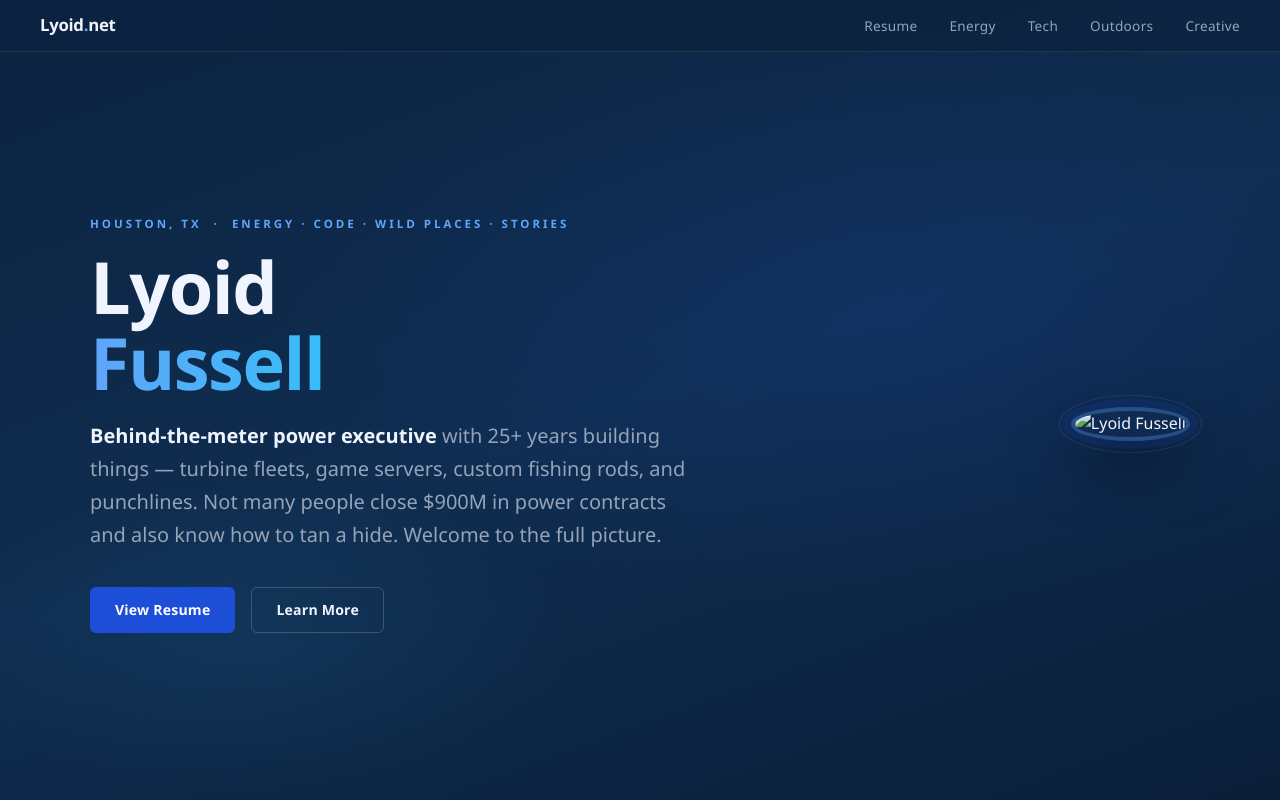
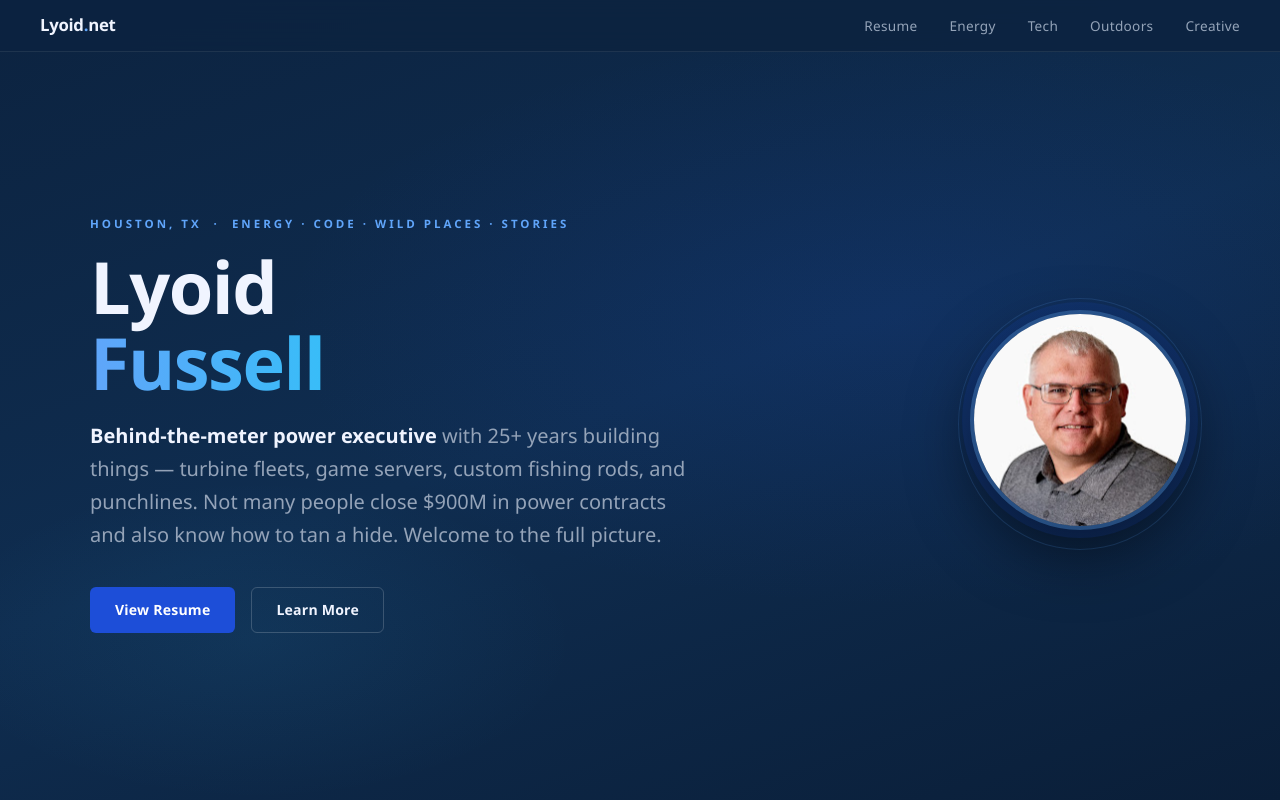
Before and after one commit to ChimeraDrops/lyoidnet, a plain HTML site: page index.html in a window 1280 px wide. Shown: the top 800 px of the page. Drawn offline with Linux system fonts and the light colour scheme.

Commit message:
Fix photo

```diff
--- a/index.html
+++ b/index.html
@@ -300,7 +300,7 @@
         </div>
       </div>
       <div class="hero-photo-wrap">
-        <img src="../Lyoid.png" alt="Lyoid Fussell" class="hero-photo" />
+        <img src="img/Lyoid.png" alt="Lyoid Fussell" class="hero-photo" />
         <div class="hero-photo-ring"></div>
       </div>
     </div>
```
Also changed, not shown: img/Lyoid.png (added).
